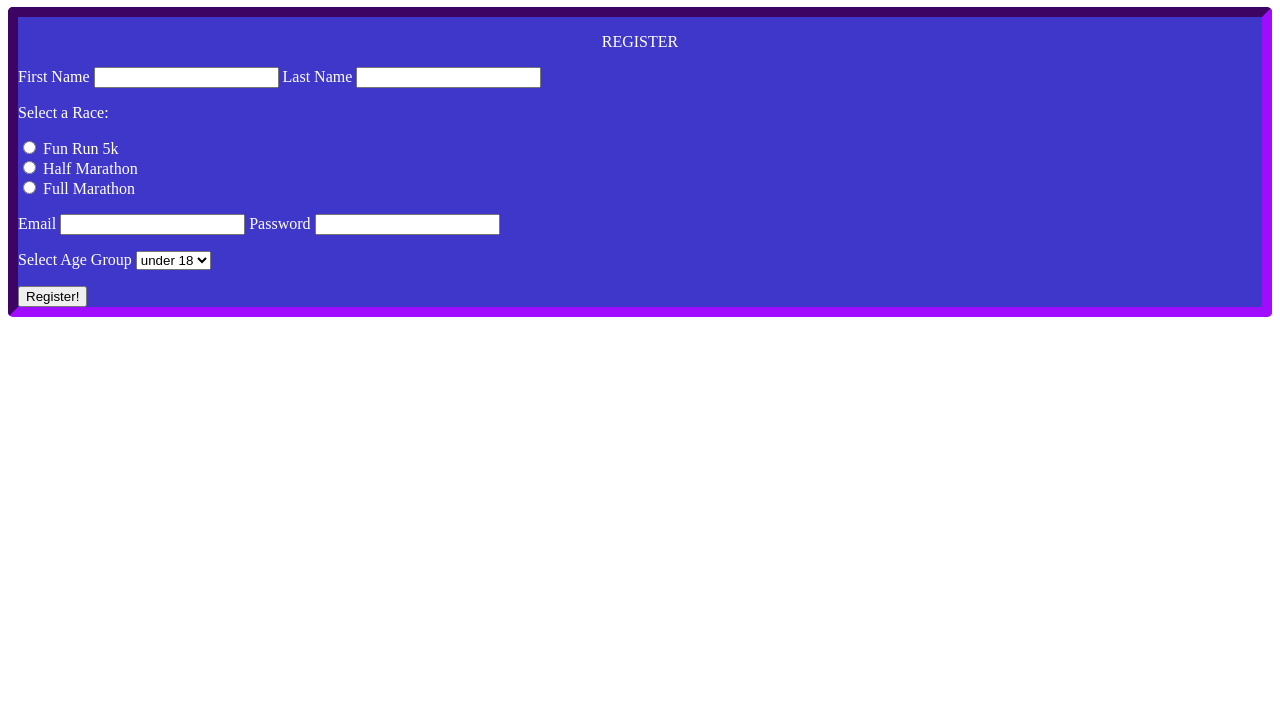
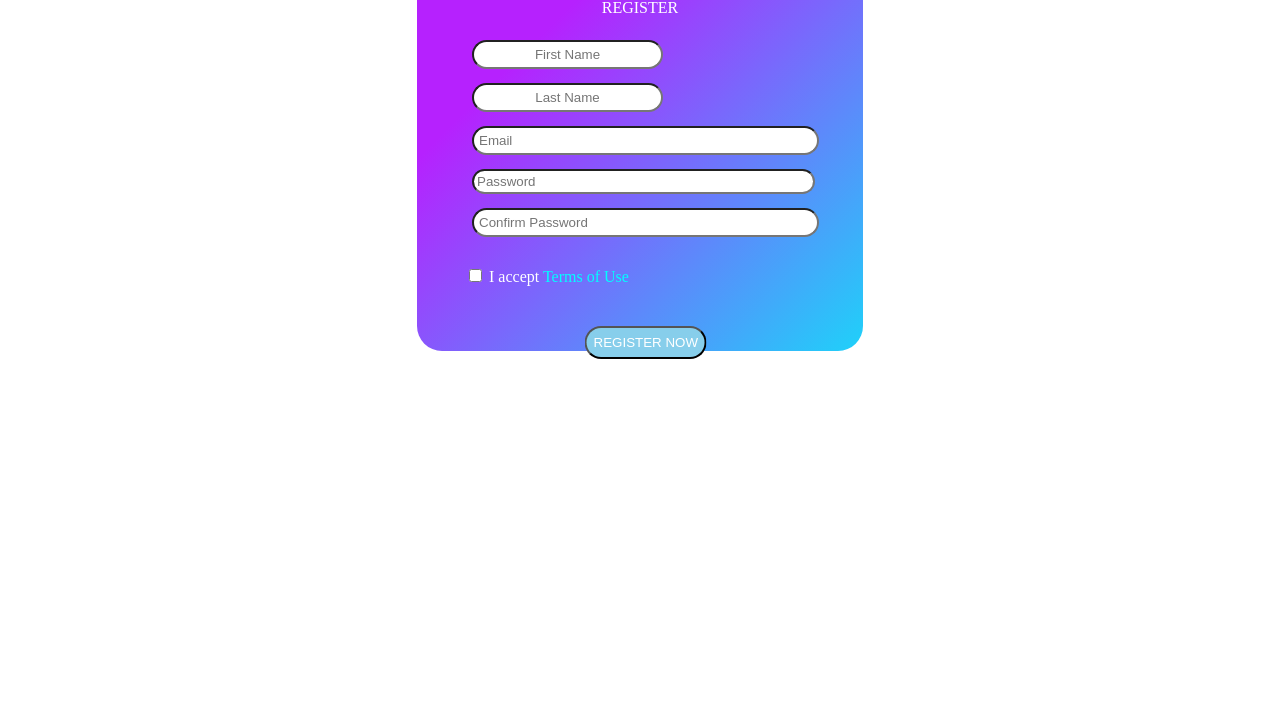
Before and after one commit to eric-asare/test-site, a plain HTML site: page registration-form.html in a window 1280 px wide. Shown: the part 73-800 px from the top of the page. Drawn offline with Linux system fonts and the light colour scheme.

Commit message:
applied css to html files

```diff
--- a/registration-form.html
+++ b/registration-form.html
@@ -10,49 +10,21 @@
 </head>
 
 <body>
-    <h1>Race Registration</h1>
-    <form action="/dummy">
-        <p id="heading">REGISTER</p>
-        <p>
-            <label for="first">First Name</label>
-            <input name="firstname" type="text" id="first" required>
-
-            <label for="last">Last Name</label>
-            <input name="lastname" type="text" id="last" required>
-        </p>
-        <p>Select a Race:</p>
-
-        <p>
-
-            <!--Id shouldn't start with a number, don't forget the value-->
-            <input type="radio" name="race-type" id="fun-run" value="fun-run">
-            <label for="fun-run">Fun Run 5k</label>
-            <br>
-
-            <input type="radio" name="race-type" id="half-marathon" value="half">
-            <label for="half-marathon">Half Marathon</label>
-            <br>
-
-            <input type="radio" name="race-type" id="full-marathon" value="full">
-            <label for="full-marathon">Full Marathon</label>
-
-        </p>
-        <p>
-            <label for="email">Email</label>
-            <input type="email" name="email" id="email">
-            <label for="password">Password</label>
-            <input type="password" name="password" id="password">
-        </p>
-
-        <p>
-            <label for="age-group">Select Age Group</label>
-            <select name="age-group" id="age-group">
-                <option value="teens">under 18</option>
-                <option value="adults"> 30 -50</option>
-            </select>
-        </p>
-
-        <button>Register!</button>
+    <form>
+        <p id="register">REGISTER</p>
+        <input name="first" type="text" id="first" placeholder="First Name">
+        <input name="last" type="text" id="last" placeholder="Last Name">
+        <br>
+        <input name="email" type="email" id="email" placeholder="Email">
+        <br>
+        <input name="password" type="password" id="password" placeholder="Password">
+        <br>
+        <input name="confirm" type="password" id="confirm" placeholder="Confirm Password">
+        <br>
+        <input type="checkbox" name="agree" id="agree">
+        <label for id="agree">I accept <span>Terms of Use</span></label>
+        <br>
+        <button>REGISTER NOW</button>
     </form>
 </body>
 
--- a/styles/form.css
+++ b/styles/form.css
@@ -1,19 +1,80 @@
-h1 {
-    color: white;
+/*
+form{
+    background-color: #9921e8;
+    background-image: linear-gradient(315deg, #9921e8 0%, #5f72be 74%);
 }
-#heading{
+*/
+
+form{
+    background-color: #1fd1f9;
+    background-image: linear-gradient(315deg, #1fd1f9 0%, #b621fe 74%);
+    width: 350px;
+    height:320px;
+    margin:auto;
+    padding:3em;
+    border-radius: 25px;
+}
+
+#register{
     text-align: center;
+    color:white;
+    padding-top:none;
+}
+
+#first{
+  margin:7px;
+  padding:5px;
+  border-radius:25px;
+  text-align: center;
+}
+
+#last{
+    margin:7px;
+    padding:5px;
+    border-radius:25px;
+    text-align: center;
+}
+
+#email{
+    margin:7px;
+    padding:5px ;
+    border-radius:25px;
+    width: 25em;
+    text-align: left;
 
 }
-form{
-    background-color :#3f37c9;
-    border: 10px inset #7209b7 ;
-    border-radius:5px;
-}
-#first, #last,#email, #password{
-    color: teal;
+
+#password{
+    margin:7px;
+    padding:3px;
+    border-radius:25px;
+    width: 25em;
 }
 
-p{
+
+#confirm{
+    margin:7px;
+    padding:5px;
+    border-radius:25px;
+    width: 25em;
+}
+
+#agree{
+    margin-top:25px;
     color:white;
 }
+
+
+
+button{
+    color:white;
+    background-color:#87CEEB;
+    transform:translateX(65%);
+    margin:3em;
+    border-radius:25px;
+    padding:7px;
+}
+
+span{
+    color:cyan;
+}
--- /dev/null
+++ b/styles/hover.css
@@ -0,0 +1,24 @@
+body{
+    font-family: 'Roboto', sans-serif;
+    display:flex;
+    align-items:center;
+    justify-content: center;
+    height:100vh;
+    background-color: #151b29;
+}
+
+button{
+    background-color:#151b29;
+    color: #ffa260;
+    border: 5px solid;
+    padding: 1em 2em;
+    font-size: 1em;
+}
+
+button:hover{
+    border-color: rgb(201, 212, 41);
+    cursor:pointer;
+    color:white;
+    box-shadow: 0px 20px 30px -10px rgb(201, 212, 41) ;
+    transform: translateY(-0.25em);
+}
```
Also changed, not shown: hover-button.html (added, +22 -0 lines).
